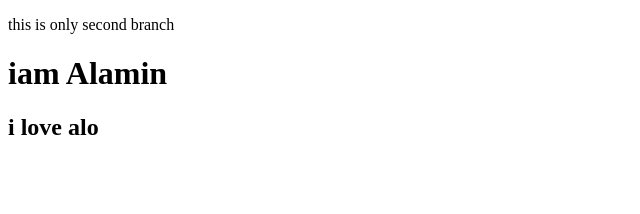
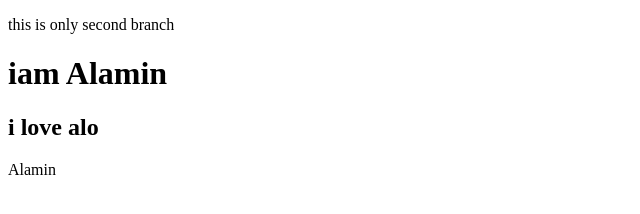
Before and after one commit to miaAlamin/oooo, a plain HTML site: page index.html in a window 1280 px wide. Shown: the full height of the page, 0-640 px from the left. Drawn offline with Linux system fonts and the light colour scheme.

Commit message:
Update index.html

```diff
--- a/index.html
+++ b/index.html
@@ -10,5 +10,6 @@
     <p>this is only second branch</p>
     <h1>iam Alamin</h1>
     <h2>i love alo</h2>
+    <p>Alamin</p>
 </body>
 </html>
```
